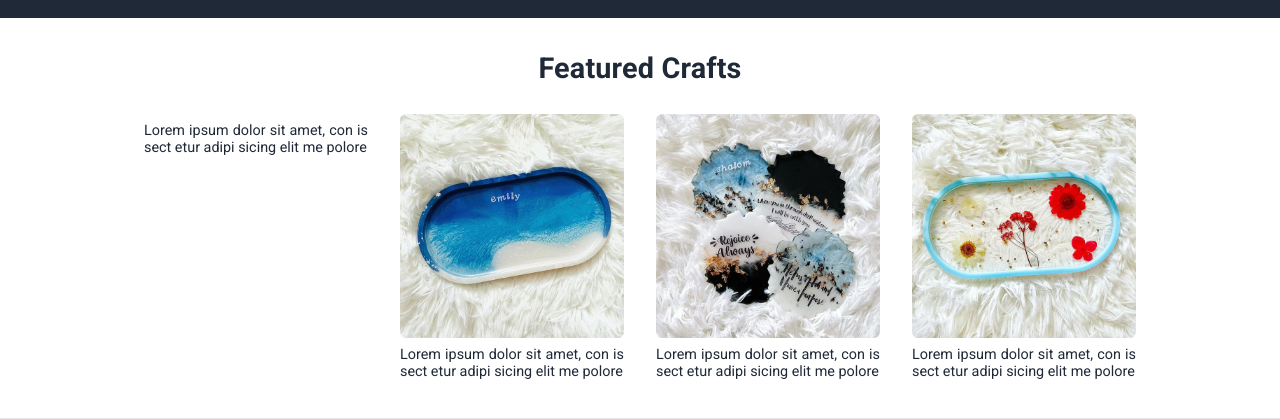
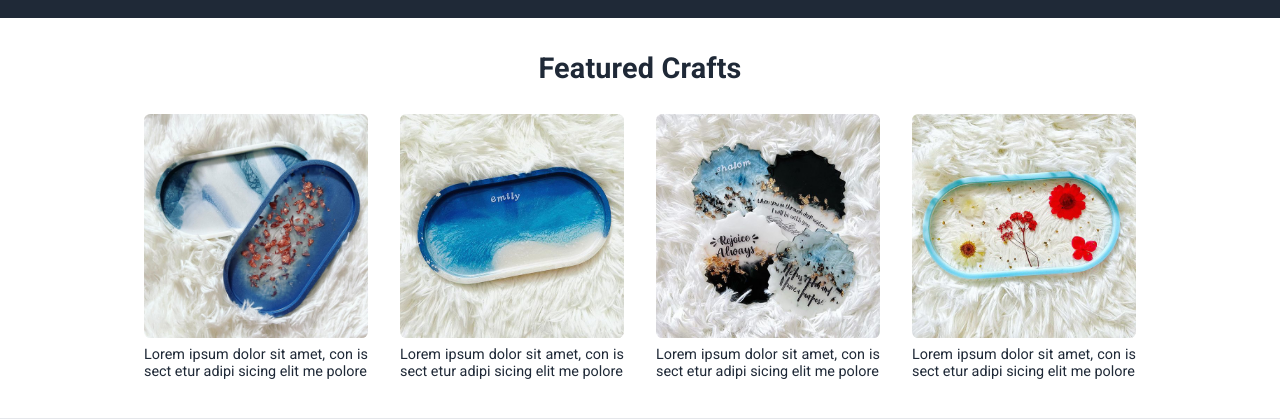
Before and after one commit to jqzy91/odin-landing-page, a plain HTML site: page index.html in a window 1280 px wide. Shown: the part 381-800 px from the top of the page. Drawn offline with Linux system fonts and the light colour scheme; the site is published under a folder, as on GitHub Pages, so addresses that start at the root find nothing.

Commit message:
html image 01 edit

```diff
--- a/index.html
+++ b/index.html
@@ -44,7 +44,7 @@
         <h2>Featured Crafts</h2>
         <div class="shop-items-container">
           <figure>
-            <img src="/images/product-01.jpeg" alt="" class="shop-items">
+            <img src="images/product-01.jpeg" alt="" class="shop-items">
             <figcaption>Lorem ipsum dolor sit amet, con is sect etur adipi sicing elit me polore</figcaption>
           </figure>
           <figure>
```
